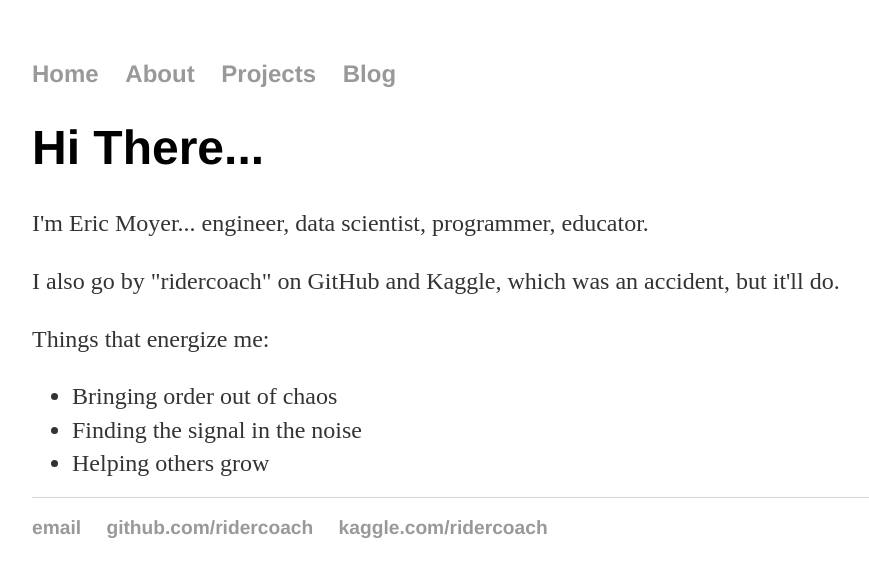
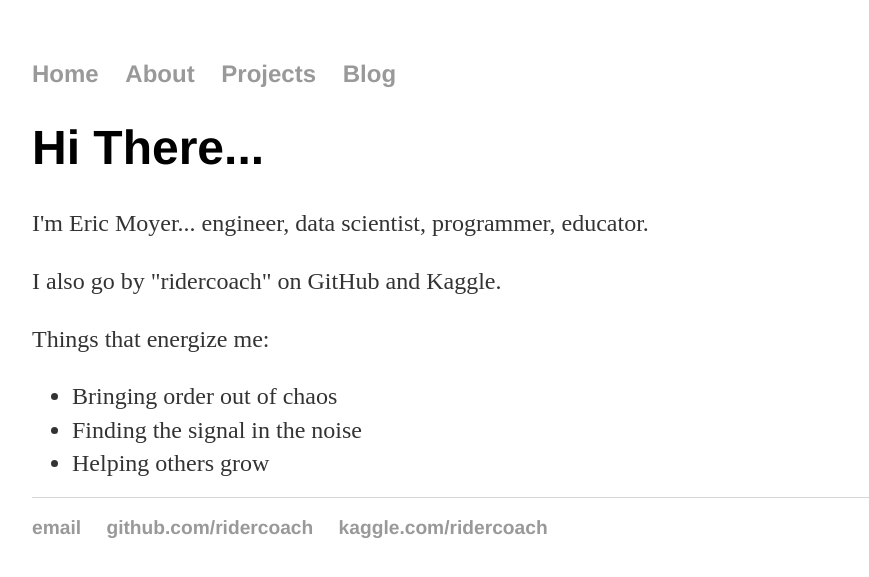
Before and after one commit to ridercoach/ridercoach.github.io, a Jekyll site: the page built from index.html, in a window 1280 px wide. Shown: the top 577 px of the page, without its empty margins (160-1029 px from the left). Built offline with Jekyll 4.4.1, drawn with Linux system fonts in a browser that asks for light colours.

Commit message:
removed accident comment from front page

```diff
--- a/index.html
+++ b/index.html
@@ -6,8 +6,7 @@ title: Eric Moyer Home Page
 	<h1>Hi There...</h1>
 	<p>I'm Eric Moyer... engineer, data scientist, programmer, educator.</p>
 
-        <p>I also go by "ridercoach" on GitHub and Kaggle, which was an accident,
-           but it'll do.</p>
+        <p>I also go by "ridercoach" on GitHub and Kaggle.</p>
 
         <p>Things that energize me:</p>
         <ul>
```
